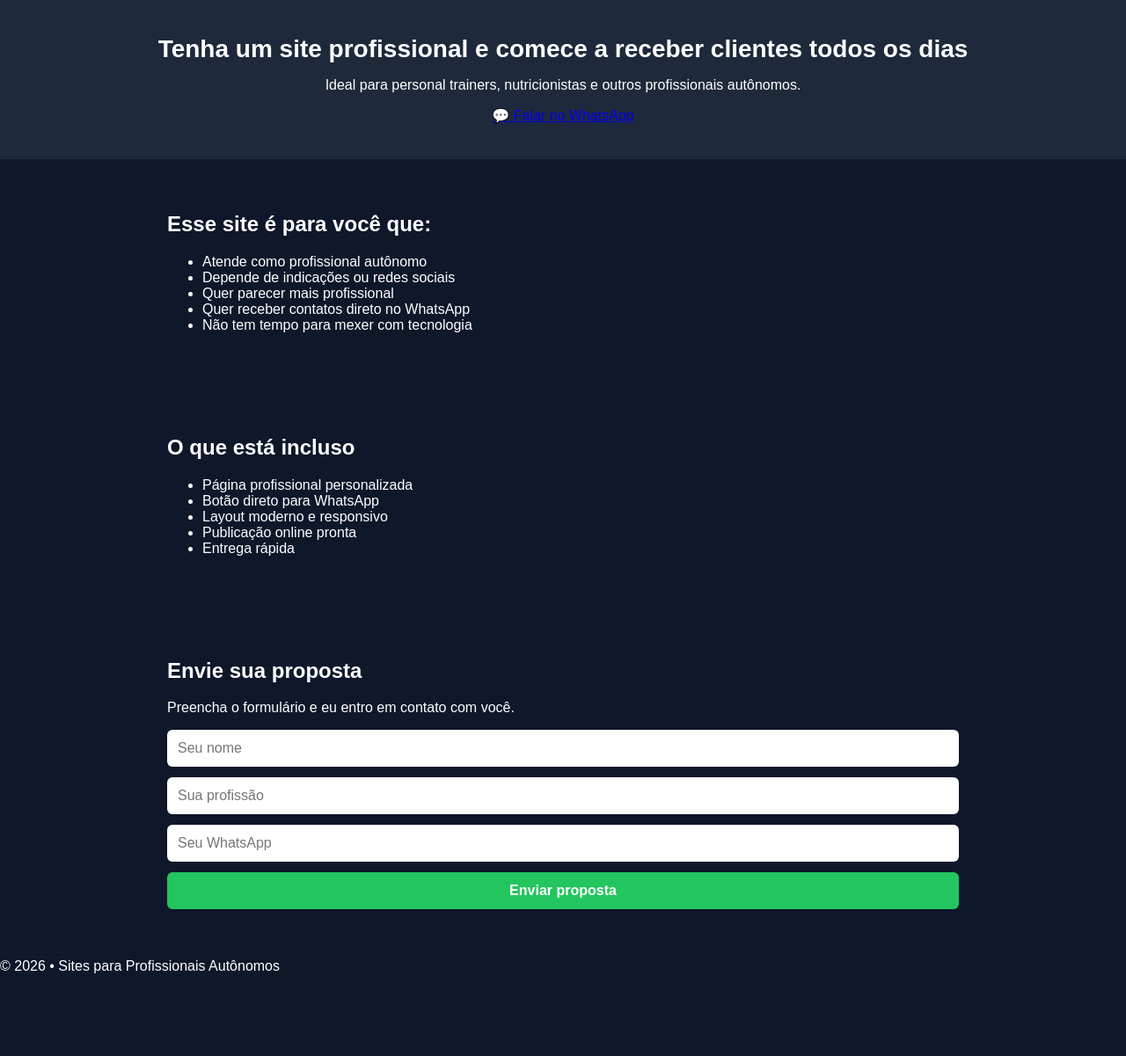
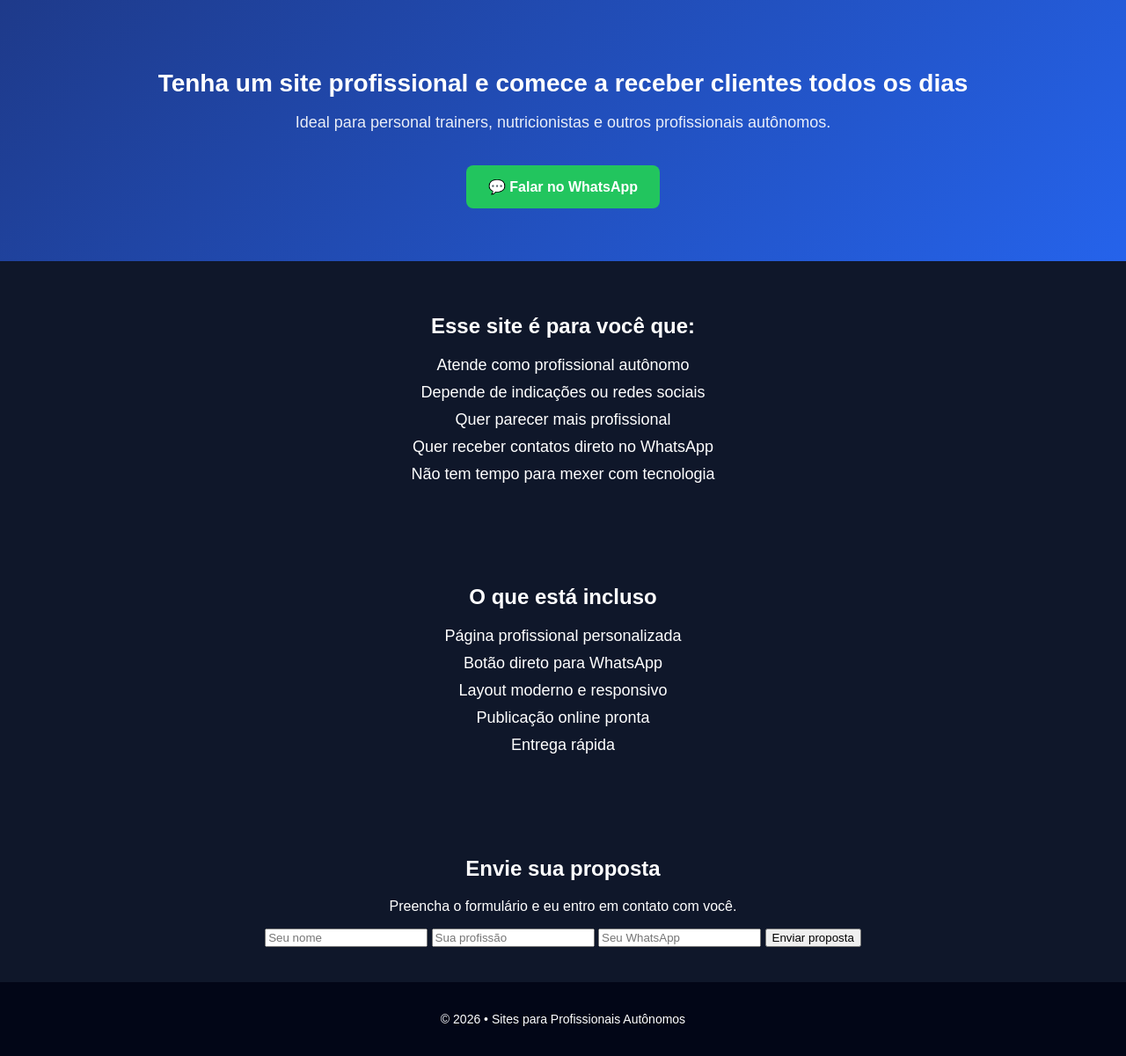
Before and after one commit to moys2018/lp-profissionais-autonomos, a plain HTML site: page index.html in a window 1280 px wide. Shown: the whole page at 88% size. Before the commit the page ends 1124 px from the top, so only its background shows below. Drawn offline with Linux system fonts and the light colour scheme.

Commit message:
Refactor CSS styles and improve layout

```diff
--- a/style.css
+++ b/style.css
@@ -2,46 +2,52 @@ body {
   margin: 0;
   font-family: Arial, sans-serif;
   background: #0f172a;
-  color: white;
-}
-
-header {
-  background: #1e293b;
-  padding: 40px 20px;
+  color: #fff;
   text-align: center;
 }
 
-h1 {
-  margin: 0;
+.hero {
+  padding: 60px 20px;
+  background: linear-gradient(135deg, #1e3a8a, #2563eb);
+}
+
+.hero h1 {
   font-size: 28px;
+  margin-bottom: 15px;
+}
+
+.hero p {
+  font-size: 18px;
+  opacity: 0.9;
+}
+
+.btn-whatsapp {
+  display: inline-block;
+  margin-top: 20px;
+  padding: 15px 25px;
+  background: #22c55e;
+  color: #fff;
+  text-decoration: none;
+  border-radius: 8px;
+  font-weight: bold;
 }
 
 section {
   padding: 40px 20px;
-  max-width: 900px;
-  margin: auto;
 }
 
-form {
-  display: flex;
-  flex-direction: column;
-  gap: 12px;
+ul {
+  list-style: none;
+  padding: 0;
 }
 
-input, textarea, button {
-  padding: 12px;
-  border: none;
-  border-radius: 6px;
-  font-size: 16px;
+li {
+  margin: 10px 0;
+  font-size: 18px;
 }
 
-button {
-  background: #22c55e;
-  color: white;
-  font-weight: bold;
-  cursor: pointer;
+footer {
+  padding: 20px;
+  background: #020617;
+  font-size: 14px;
 }
-
-button:hover {
-  background: #16a34a;
-}
```
